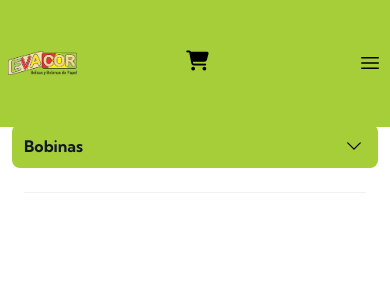
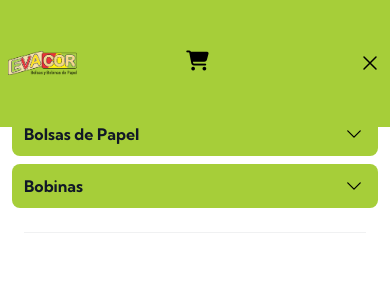
Before and after one commit to AndresGiudice/vercel-integration, a Next.js app: page / in a window 390 px wide. Both pictures are taken after a click on the button "Open main menu". Shown: the top 300 px of the page. Built offline with nearby package versions, Linux system fonts and the light colour scheme.

Commit message:
mobile menu

```diff
--- a/pages/components/NavBar.tsx
+++ b/pages/components/NavBar.tsx
@@ -70,6 +70,13 @@
     placeOrder(cart, totalAmount, clearCart);
   };
 
+  const handleMobileMenuToggle = () => {
+    setMobileMenuOpen(!mobileMenuOpen);
+    if (showCartDetails) {
+      setShowCartDetails(false);
+    }
+  };
+
   return (
     <header className="fixed top-0 left-0 right-0 bg-[#A6CE39] z-50">
       <nav aria-label="Global" className="mx-auto flex items-center justify-between p-2 lg:px-8">
@@ -92,11 +99,15 @@
         <div className="flex lg:hidden">
           <button
             type="button"
-            onClick={() => setMobileMenuOpen(true)}
+            onClick={handleMobileMenuToggle}
             className="-m-2.5 inline-flex items-center justify-center rounded-md p-2.5 text-gray-700"
           >
             <span className="sr-only">Open main menu</span>
-            <Bars3Icon aria-hidden="true" className="h-6 w-6" />
+            {mobileMenuOpen ? (
+              <XMarkIcon aria-hidden="true" className="h-6 w-6" />
+            ) : (
+              <Bars3Icon aria-hidden="true" className="h-6 w-6" />
+            )}
           </button>
         </div>
         <div className="hidden lg:flex lg:gap-x-12">
@@ -223,29 +234,8 @@
       )}
       <Dialog open={mobileMenuOpen} onClose={() => setMobileMenuOpen(false)} className="lg:hidden">
         <div className="fixed inset-0 z-10" />
-        <DialogPanel className="fixed inset-y-0 right-0 z-10 w-full overflow-y-auto bg-white px-6 py-6 sm:max-w-sm sm:ring-1 sm:ring-gray-900/10">
-          <div className="flex items-center justify-between">
-            <Link href="/" className="-m-1.5 p-1.0">
-              <span className="sr-only">Your Company</span>
-              <img alt="" src="evacor-logo.png" className="h-6 w-auto" />
-            </Link>
-            <a
-              href="#"
-              className="text-sm font-semibold leading-6 text-gray-900 mr-6"
-              onClick={() => setShowCartDetails(!showCartDetails)}
-            >
-              <i className="fas fa-shopping-cart cart-icon text-xl"></i>
-              {totalItems > 0 && <span className="ml-2">{totalItems}</span>}
-            </a>
-            <button
-              type="button"
-              onClick={() => setMobileMenuOpen(false)}
-              className="-m-2.5 rounded-md p-2.5 text-gray-700"
-            >
-              <span className="sr-only">Close menu</span>
-              <XMarkIcon aria-hidden="true" className="h-6 w-6" />
-            </button>
-          </div>
+        <DialogPanel className="fixed inset-y-0 right-0 z-10 w-full overflow-y-auto bg-white px-6 py-6 sm:max-w-sm sm:ring-1 sm:ring-gray-900/10 mt-16">
+
           <div className="mt-6 flow-root">
             <div className="-my-6 divide-y divide-gray-500/10">
               <div className="space-y-2 py-6">
```
